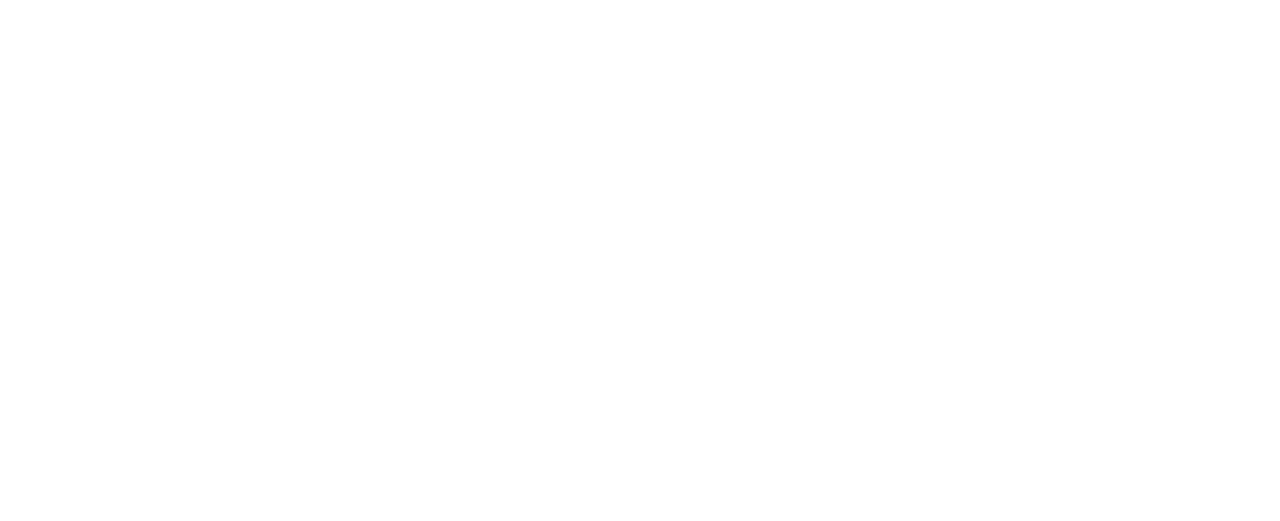
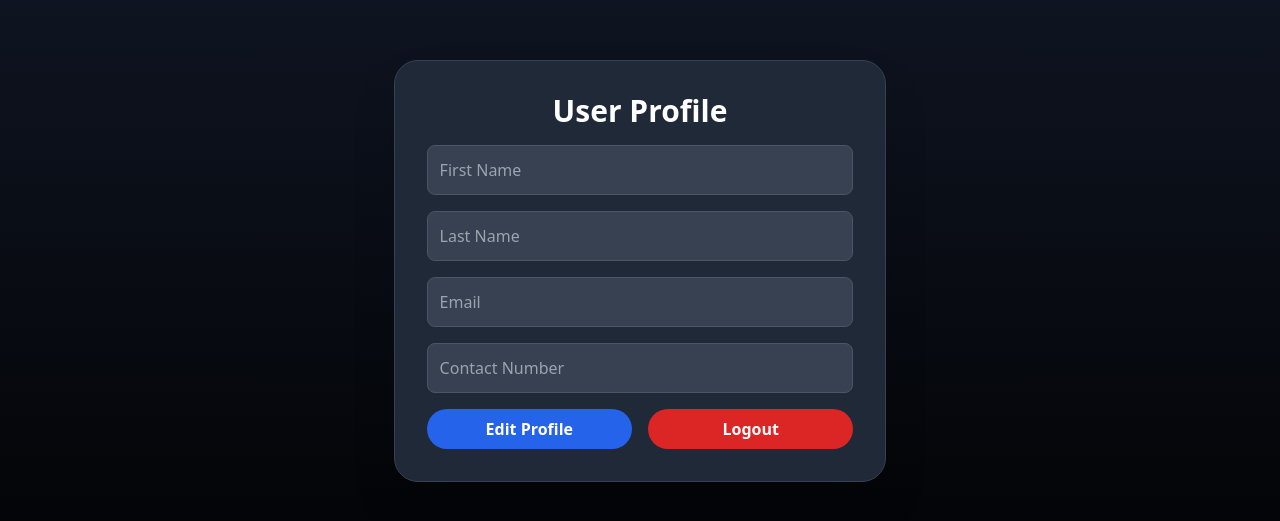
Before and after one commit to heet2604/food_recommendation_using_ML, a React (Create React App) app: page /profile in a window 1280 px wide. Before the commit this address had no page. Shown: the part 129-650 px from the top of the page. Built offline with nearby package versions, Linux system fonts and the light colour scheme; sample sign-in values are in the browser's storage.

Commit message:
profilepage

```diff
--- a/package.json
+++ b/package.json
@@ -3,6 +3,7 @@
   "version": "0.1.0",
   "private": true,
   "dependencies": {
+    "@shadcn/ui": "^0.0.4",
     "@testing-library/react": "^13.4.0",
     "axios": "^1.7.9",
     "bcrypt": "^5.1.1",
--- a/src/App.js
+++ b/src/App.js
@@ -11,7 +11,8 @@
   import User_details from './User_Details/user_details';
   import Search from './Search/search';
   import ProtectedRoute from './protectedRoute';
-  import CalcForm from "./CalcForm/CalcForm"
+  import CalcForm from "./CalcForm/CalcForm";
+  import ProfilePage from "./Profile/profile";
 
   function App() {
     return (
@@ -30,6 +31,7 @@
             <Route path="/user_details" element={<ProtectedRoute><User_details/></ProtectedRoute>}/>
             <Route path="/search" element={<ProtectedRoute><Search/></ProtectedRoute>}/>
             <Route path="/calculateGoal" element={<ProtectedRoute><CalcForm/></ProtectedRoute>}/>
+            <Route path="/profile" element={<ProtectedRoute><ProfilePage/></ProtectedRoute>}></Route>
           </Routes>
         </Router>
       </div>
--- /dev/null
+++ b/src/Profile/profile.jsx
@@ -0,0 +1,76 @@
+import React, { useState, useEffect } from "react";
+
+const ProfilePage = () => {
+    const [user, setUser] = useState({
+        firstName: "",
+        lastName: "",
+        email: "",
+        contact: "",
+        profilePic: "https://via.placeholder.com/150",
+    });
+
+    const handleChange = (e) => {
+        const { name, value } = e.target;
+        if (name === "contact" && !/^[0-9-]+$/.test(value)) return;
+        setUser((prev) => ({ ...prev, [name]: value }));
+    };
+
+    useEffect(() => {
+        return () => {
+            if (user.profilePic.startsWith("blob:")) {
+                URL.revokeObjectURL(user.profilePic);
+            }
+        };
+    }, [user.profilePic]);
+
+    const handleLogout = () => {
+        console.log("Logging out...");
+        // authentication logout here
+    };
+
+    return (
+        <div className="flex justify-center items-center bg-gradient-to-b from-gray-900 to-black text-white min-h-screen p-6">
+            <div className="bg-gray-800 p-8 rounded-3xl shadow-2xl flex items-center gap-8 border border-gray-700 w-[40%]">
+
+                {/* Profile Info Section */}
+                <div className="w-full space-y-4">
+                    <h1 className="text-3xl font-extrabold text-center">User Profile</h1>
+                    {[
+                        { name: "firstName", placeholder: "First Name" },
+                        { name: "lastName", placeholder: "Last Name" },
+                        { name: "email", placeholder: "Email" },
+                        { name: "contact", placeholder: "Contact Number" },
+                    ].map(({ name, placeholder }) => (
+                        <input
+                            key={name}
+                            type={name === "email" ? "email" : "text"}
+                            name={name}
+                            value={user[name]}
+                            onChange={handleChange}
+                            className="w-full p-3 bg-gray-700 text-white rounded-lg border border-gray-600 focus:ring-2 focus:ring-blue-500 focus:outline-none"
+                            placeholder={placeholder}
+                        />
+                    ))}
+
+                    <div className="flex gap-4 w-full mt-4">
+                        <button
+                            onClick={handleLogout}
+                            className="bg-blue-600 hover:bg-blue-700 text-white font-bold py-2 px-4 rounded-full w-1/2 transition duration-300"
+                        >
+                            Edit Profile
+                        </button>
+                        <button
+                            onClick={handleLogout}
+                            className="bg-red-600 hover:bg-red-700 text-white font-bold py-2 px-4 rounded-full w-1/2 transition duration-300"
+                        >
+                            Logout
+                        </button>
+                    </div>
+
+                </div>
+            </div>
+        </div>
+    );
+};
+
+export default ProfilePage;
```
Also changed, not shown: 1 other file (tests, documents, lock files or other folders).
